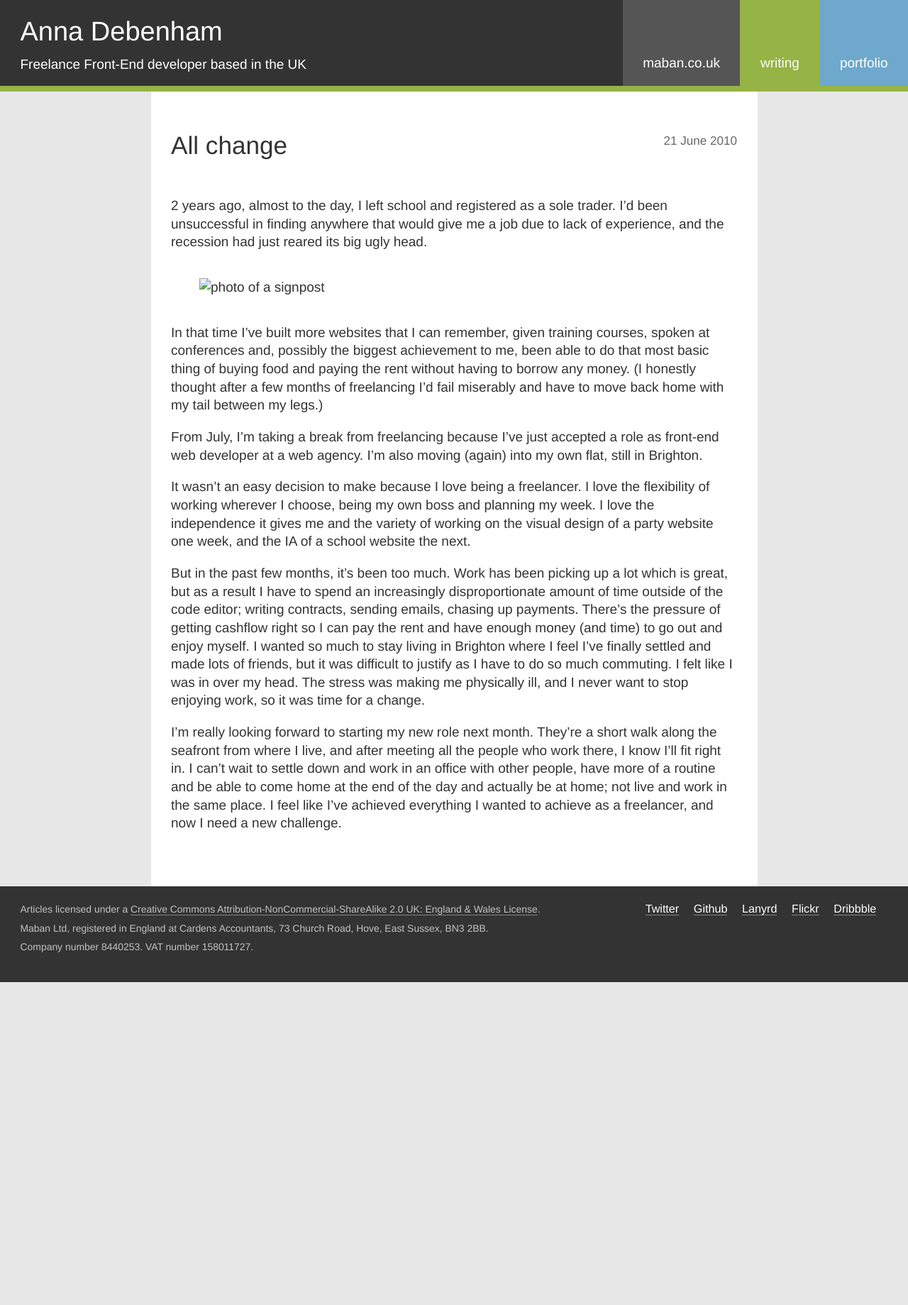
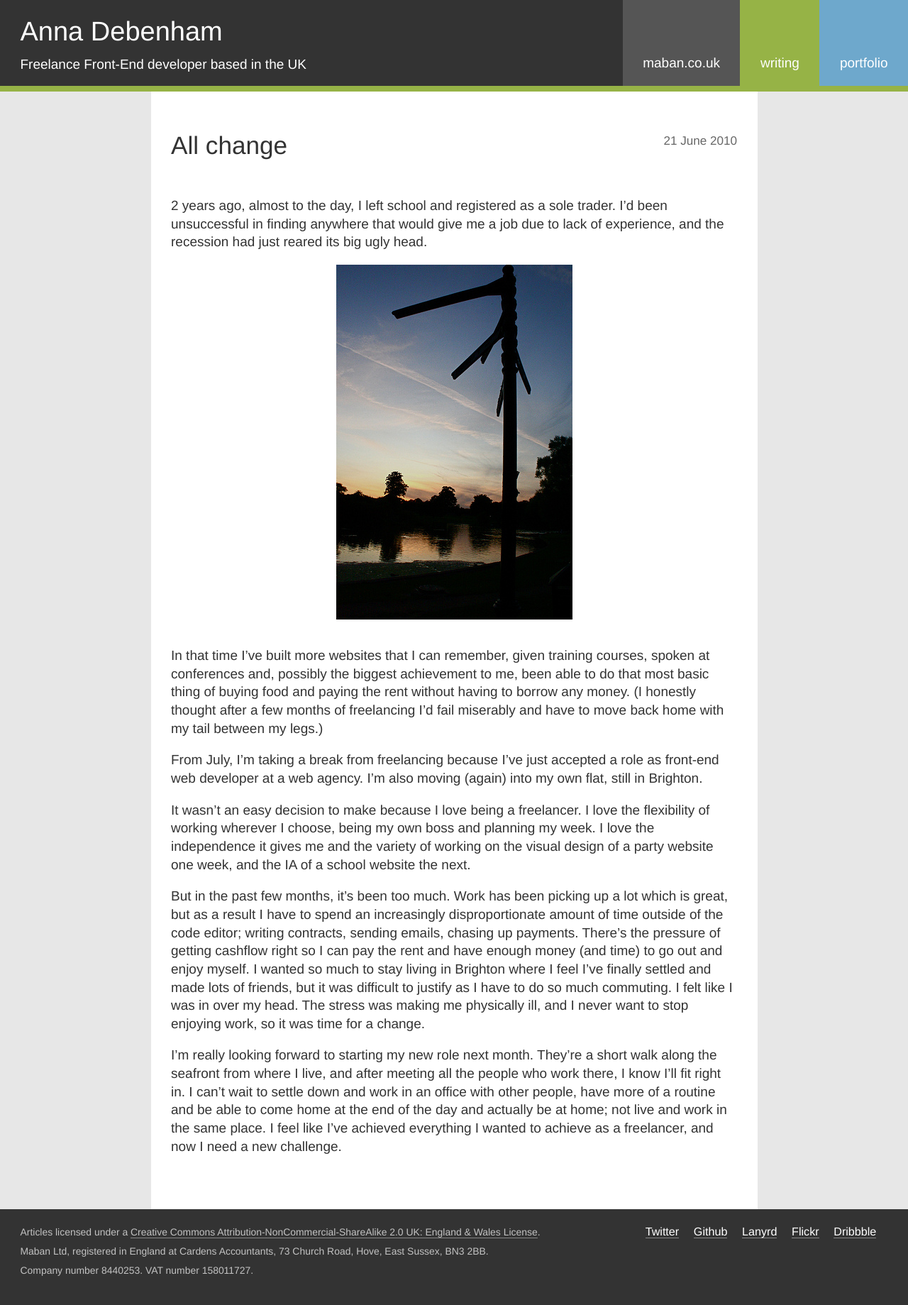
Before and after one commit to maban/maban, a Jekyll site: the page built from _posts/2010-06-21-41.html, in a window 1280 px wide. Shown: the whole page at 71% size. Built offline with Jekyll 4.4.1, drawn with Linux system fonts in a browser that asks for light colours; before the commit the page ends 1384 px from its top, so only the background shows below that.

Commit message:
Clean up post 41

```diff
--- a/_posts/2010-06-21-41.html
+++ b/_posts/2010-06-21-41.html
@@ -5,9 +5,9 @@ title: All change
 
 <p>2 years ago, almost to the day, I left school and registered as a sole trader. I&#8217;d been unsuccessful in finding anywhere that would give me a job due to lack of experience, and the recession had just reared its big ugly head.</p>
 
-<p>	<figure class="pullout">
-	<img alt="photo of a signpost" src="http://maban.co.uk/image/article/photo-signpost.jpg">
-</figure></p>
+<figure class="full">
+	<img alt="photo of a signpost" src="/image/photo-signpost.jpg">
+</figure>
 
 <p>In that time I&#8217;ve built more websites that I can remember, given training courses, spoken at conferences and, possibly the biggest achievement to me, been able to do that most basic thing of buying food and paying the rent without having to borrow any money. (I honestly thought after a few months of freelancing I&#8217;d fail miserably and have to move back home with my tail between my legs.)</p>
 
```
Also changed, not shown: image/photo-signpost.jpg (added).
